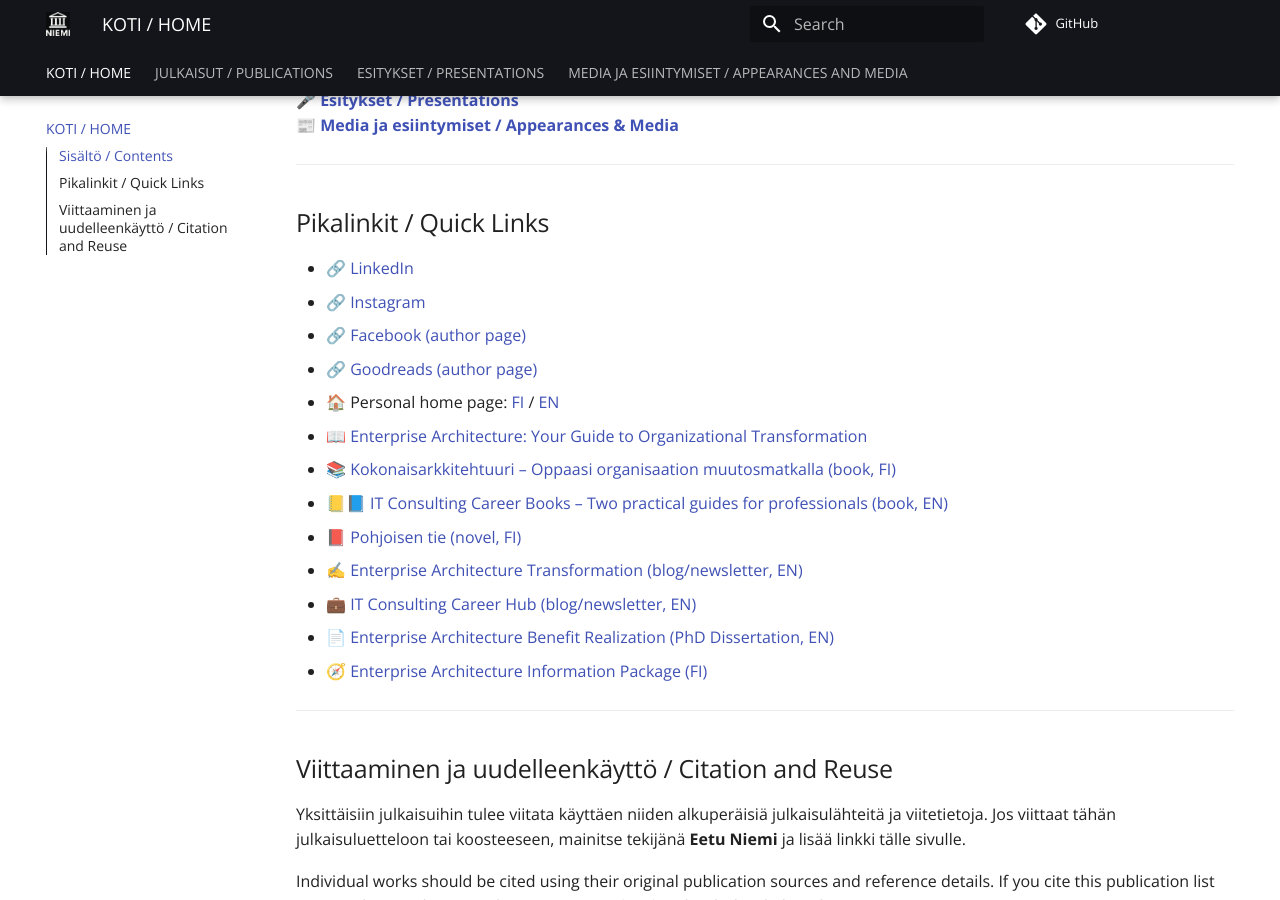
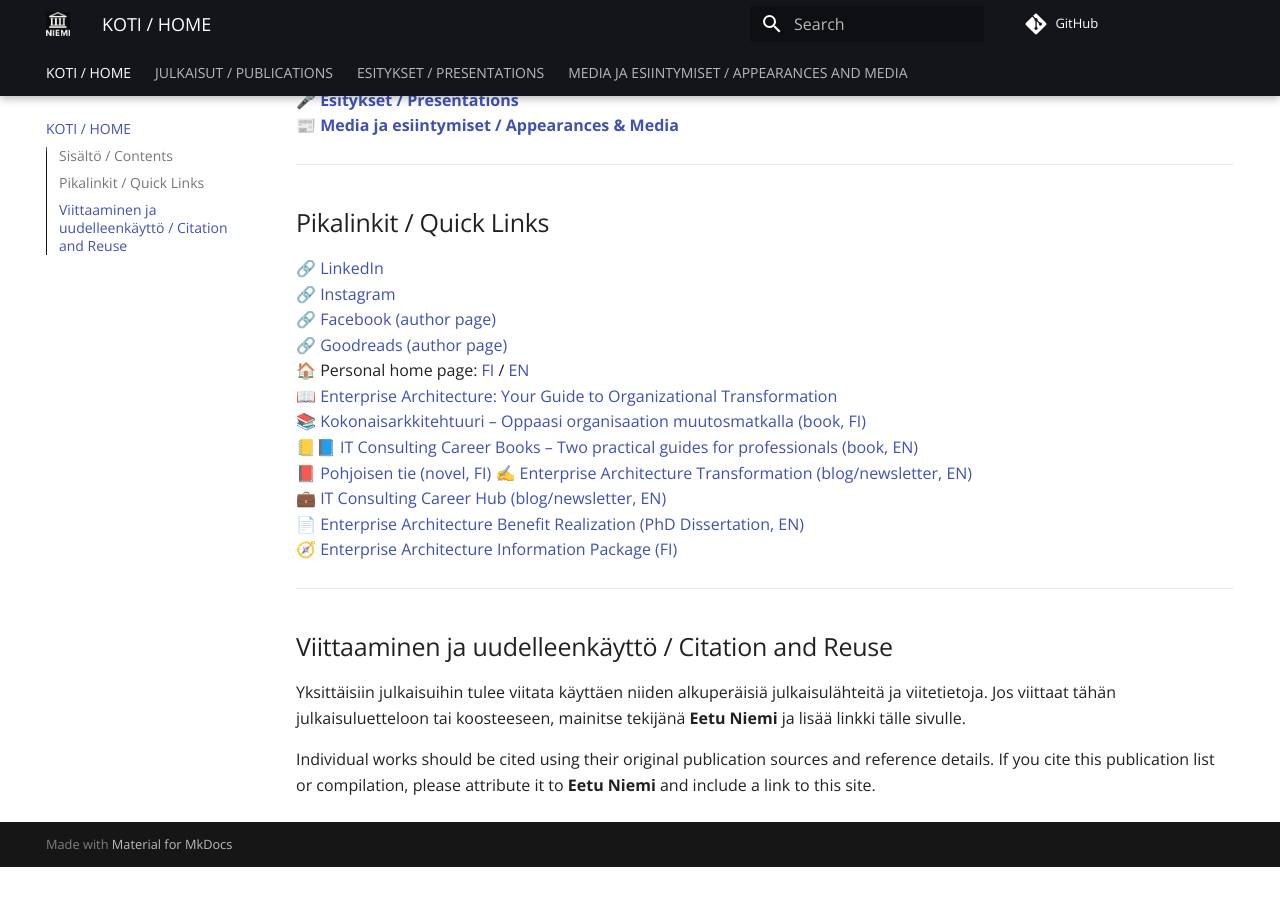
Before and after one commit to eetuniemiphd/eetuniemi, an MkDocs documentation site: the page built from docs/index.md, in a window 1280 px wide and 900 px high, scrolled down 628 px. Built offline with MkDocs 1.6.1 and Material for MkDocs 9.7.7, drawn with Linux system fonts in a browser that asks for light colours; comment, search, counter and statistics services are not loaded; after the commit the page ends 1495 px from its top, so only the background shows below that.

```diff
--- a/docs/index.md
+++ b/docs/index.md
@@ -21,19 +21,19 @@
 
 ## Pikalinkit / Quick Links
 
-- 🔗 [LinkedIn](https://www.linkedin.com/in/eetuniemiphd)
-- 🔗 [Instagram](https://www.instagram.com/eetuniemi.author)
-- 🔗 [Facebook (author page)](https://www.facebook.com/profile.php?id=61577058500196)
-- 🔗 [Goodreads (author page)](https://www.goodreads.com/author/show/21342428.Eetu_Niemi)
-- 🏠 Personal home page: [FI](https://eetuniemi.fi) / [EN](https://eetuniemi.net)
-- 📖 [Enterprise Architecture: Your Guide to Organizational Transformation](https://enterprisearchitectureguide.com)
-- 📚 [Kokonaisarkkitehtuuri – Oppaasi organisaation muutosmatkalla (book, FI)](https://kokonaisarkkitehtuuri.com)
-- 📒📘 [IT Consulting Career Books – Two practical guides for professionals (book, EN)](https://itconsulting.eetuniemi.net)
-- 📕 [Pohjoisen tie (novel, FI)](https://pohjoisentie.eetuniemi.fi)
-- ✍️ [Enterprise Architecture Transformation (blog/newsletter, EN)](https://www.eatransformation.com)
-- 💼 [IT Consulting Career Hub (blog/newsletter, EN)](https://www.itconsultingcareer.com)
-- 📄 [Enterprise Architecture Benefit Realization (PhD Dissertation, EN)](http://urn.fi/URN:ISBN:978-952-15-3850-6)
-- 🧭 [Enterprise Architecture Information Package (FI)](https://kokonaisarkkitehtuuri.org)
+🔗 [LinkedIn](https://www.linkedin.com/in/eetuniemiphd)
+🔗 [Instagram](https://www.instagram.com/eetuniemi.author)
+🔗 [Facebook (author page)](https://www.facebook.com/profile.php?id=61577058500196)
+🔗 [Goodreads (author page)](https://www.goodreads.com/author/show/21342428.Eetu_Niemi)
+🏠 Personal home page: [FI](https://eetuniemi.fi) / [EN](https://eetuniemi.net)
+📖 [Enterprise Architecture: Your Guide to Organizational Transformation](https://enterprisearchitectureguide.com)
+📚 [Kokonaisarkkitehtuuri – Oppaasi organisaation muutosmatkalla (book, FI)](https://kokonaisarkkitehtuuri.com)
+📒📘 [IT Consulting Career Books – Two practical guides for professionals (book, EN)](https://itconsulting.eetuniemi.net)
+📕 [Pohjoisen tie (novel, FI)](https://pohjoisentie.eetuniemi.fi)
+✍️ [Enterprise Architecture Transformation (blog/newsletter, EN)](https://www.eatransformation.com)
+💼 [IT Consulting Career Hub (blog/newsletter, EN)](https://www.itconsultingcareer.com)
+📄 [Enterprise Architecture Benefit Realization (PhD Dissertation, EN)](http://urn.fi/URN:ISBN:978-952-15-3850-6)
+🧭 [Enterprise Architecture Information Package (FI)](https://kokonaisarkkitehtuuri.org)
 
 ---
 
```
